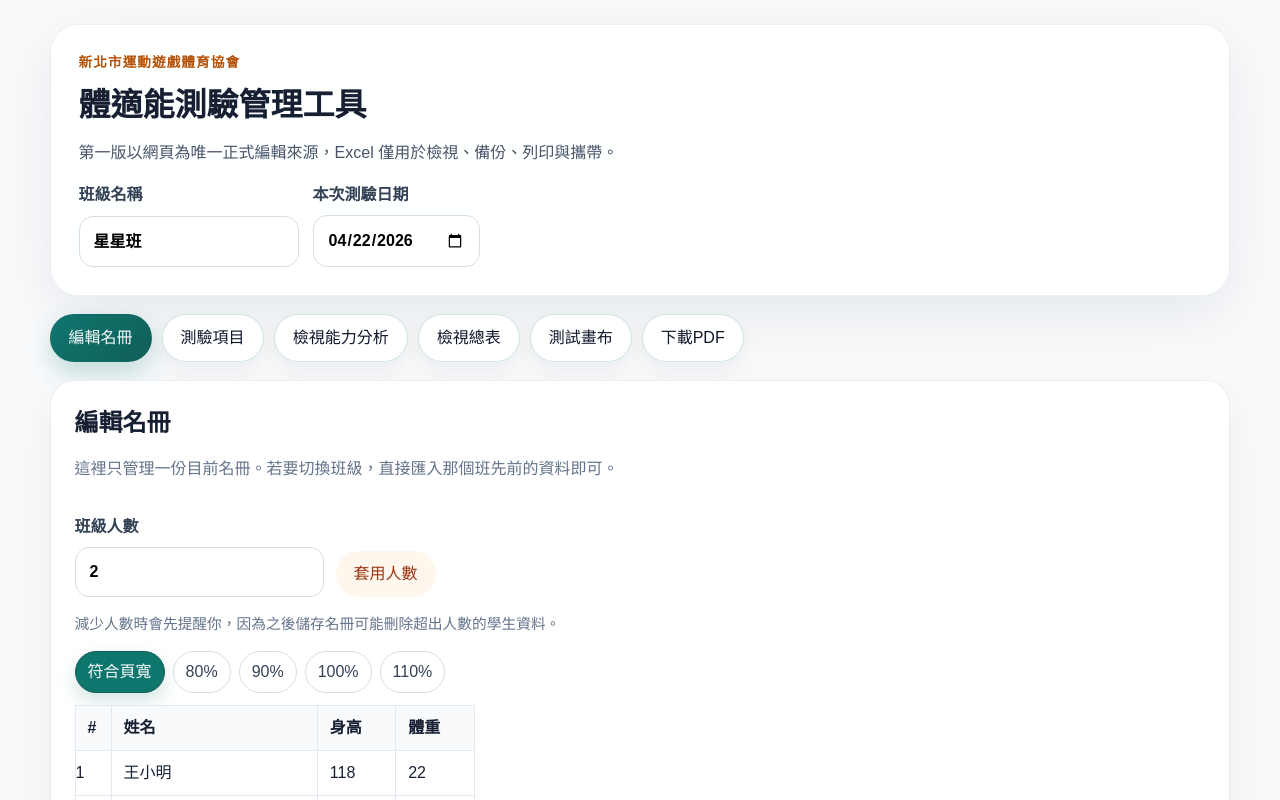
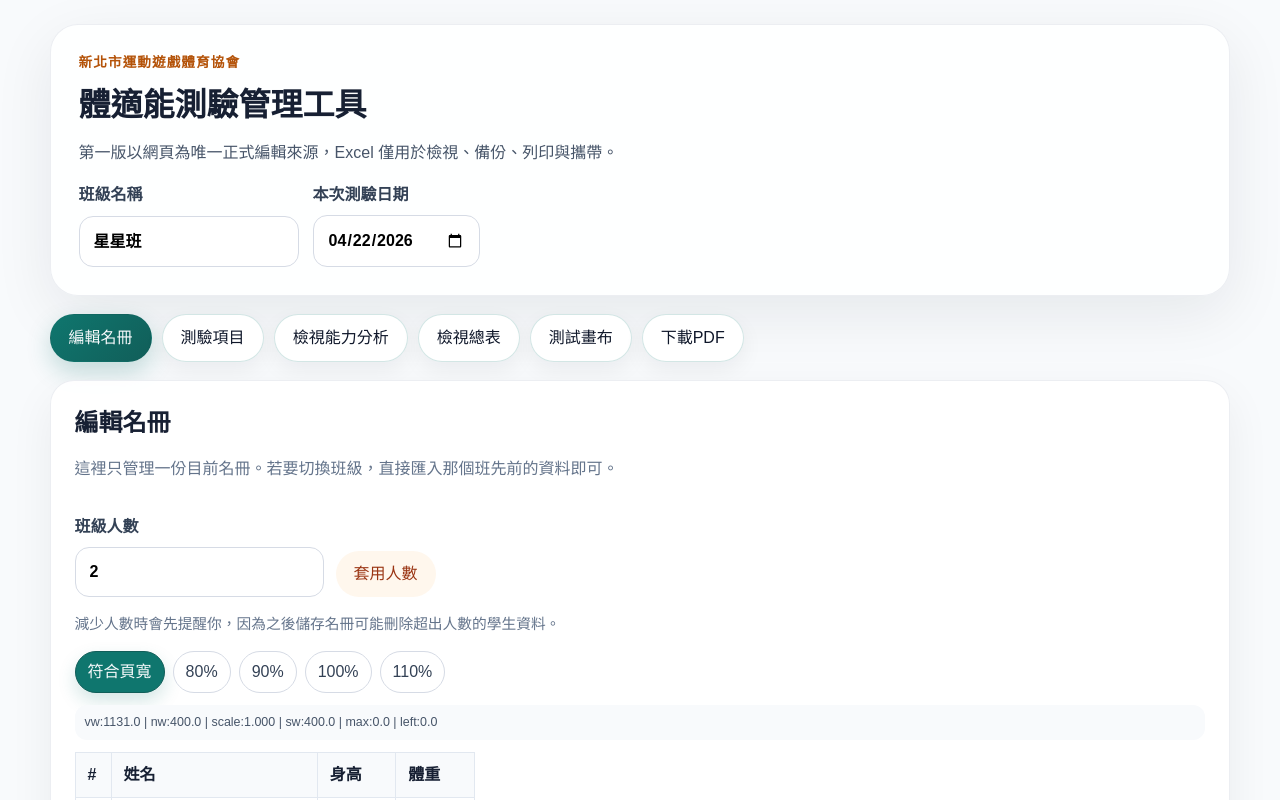
Before and after one commit to falcon12400/fitness-test-tool, a React (Vite) app: page / in a window 1280 px wide. Shown: the top 800 px of the page. Built offline with nearby package versions, Linux system fonts and the light colour scheme.

Commit message:
Add sheet scroll debug info

```diff
--- a/src/App.tsx
+++ b/src/App.tsx
@@ -138,6 +138,9 @@ export default function App() {
   const [rosterNaturalWidth, setRosterNaturalWidth] = useState(640);
   const [tableNaturalWidth, setTableNaturalWidth] = useState(1120);
   const [metricNaturalWidth, setMetricNaturalWidth] = useState(520);
+  const [rosterScrollLeft, setRosterScrollLeft] = useState(0);
+  const [tableScrollLeft, setTableScrollLeft] = useState(0);
+  const [metricScrollLeft, setMetricScrollLeft] = useState(0);
   const rosterViewportRef = useRef<HTMLDivElement | null>(null);
   const tableViewportRef = useRef<HTMLDivElement | null>(null);
   const metricViewportRef = useRef<HTMLDivElement | null>(null);
@@ -771,6 +774,15 @@ export default function App() {
     }
   }
 
+  function handleViewportScroll(
+    viewport: HTMLDivElement | null,
+    scaledWidth: number,
+    setScrollLeft: (value: number) => void,
+  ): void {
+    clampViewportScroll(viewport, scaledWidth);
+    setScrollLeft(viewport?.scrollLeft ?? 0);
+  }
+
   const rosterScale = resolveSheetScale(
     rosterZoomMode,
     rosterViewportWidth,
@@ -834,6 +846,22 @@ export default function App() {
             {option.label}
           </button>
         ))}
+      </div>
+    );
+  }
+
+  function renderSheetDebugInfo(values: {
+    viewportWidth: number;
+    naturalWidth: number;
+    scale: number;
+    scrollLeft: number;
+  }) {
+    const scaledWidth = values.naturalWidth * values.scale;
+    const maxScrollLeft = Math.max(0, scaledWidth - values.viewportWidth);
+
+    return (
+      <div className="sheet-debug">
+        {`vw:${values.viewportWidth.toFixed(1)} | nw:${values.naturalWidth.toFixed(1)} | scale:${values.scale.toFixed(3)} | sw:${scaledWidth.toFixed(1)} | max:${maxScrollLeft.toFixed(1)} | left:${values.scrollLeft.toFixed(1)}`}
       </div>
     );
   }
@@ -909,12 +937,19 @@ export default function App() {
               </div>
               <div className="sheet-shell">
                 {renderSheetZoomToolbar(tableZoomMode, setTableZoomMode)}
+                {renderSheetDebugInfo({
+                  viewportWidth: tableViewportWidth,
+                  naturalWidth: tableNaturalWidth,
+                  scale: tableScale,
+                  scrollLeft: tableScrollLeft,
+                })}
                 <div
                   className="sheet-viewport table-wrap"
                   onScroll={() =>
-                    clampViewportScroll(
+                    handleViewportScroll(
                       tableViewportRef.current,
                       tableNaturalWidth * tableScale,
+                      setTableScrollLeft,
                     )
                   }
                   ref={tableViewportRef}
@@ -1005,12 +1040,19 @@ export default function App() {
 
               <div className="sheet-shell">
                 {renderSheetZoomToolbar(metricZoomMode, setMetricZoomMode)}
+                {renderSheetDebugInfo({
+                  viewportWidth: metricViewportWidth,
+                  naturalWidth: metricNaturalWidth,
+                  scale: metricScale,
+                  scrollLeft: metricScrollLeft,
+                })}
                 <div
                   className="sheet-viewport table-wrap"
                   onScroll={() =>
-                    clampViewportScroll(
+                    handleViewportScroll(
                       metricViewportRef.current,
                       metricNaturalWidth * metricScale,
+                      setMetricScrollLeft,
                     )
                   }
                   ref={metricViewportRef}
@@ -1168,12 +1210,19 @@ export default function App() {
 
                 <div className="sheet-shell">
                   {renderSheetZoomToolbar(rosterZoomMode, setRosterZoomMode)}
+                  {renderSheetDebugInfo({
+                    viewportWidth: rosterViewportWidth,
+                    naturalWidth: rosterNaturalWidth,
+                    scale: rosterScale,
+                    scrollLeft: rosterScrollLeft,
+                  })}
                   <div
                     className="sheet-viewport table-wrap"
                     onScroll={() =>
-                      clampViewportScroll(
+                      handleViewportScroll(
                         rosterViewportRef.current,
                         rosterNaturalWidth * rosterScale,
+                        setRosterScrollLeft,
                       )
                     }
                     ref={rosterViewportRef}
--- a/src/styles.css
+++ b/src/styles.css
@@ -278,6 +278,16 @@ button {
   display: flex;
   gap: 8px;
   flex-wrap: wrap;
+}
+
+.sheet-debug {
+  padding: 8px 10px;
+  border-radius: 12px;
+  background: #f8fafc;
+  color: #475569;
+  font-size: 0.78rem;
+  line-height: 1.45;
+  word-break: break-all;
 }
 
 .sheet-zoom-button {
```
